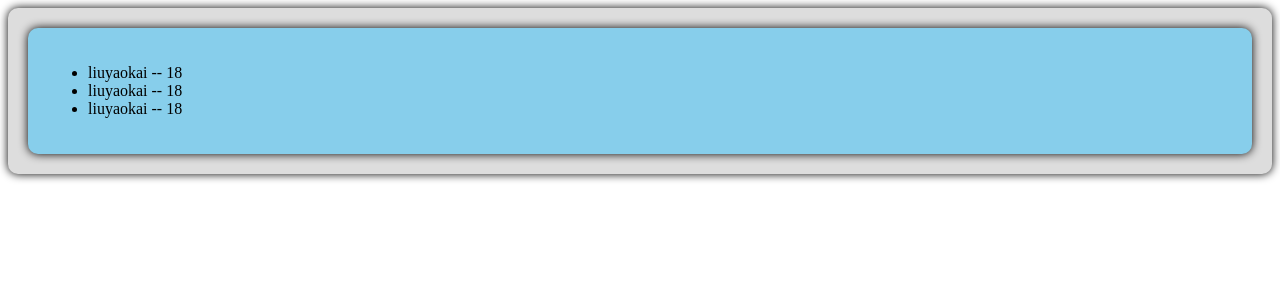
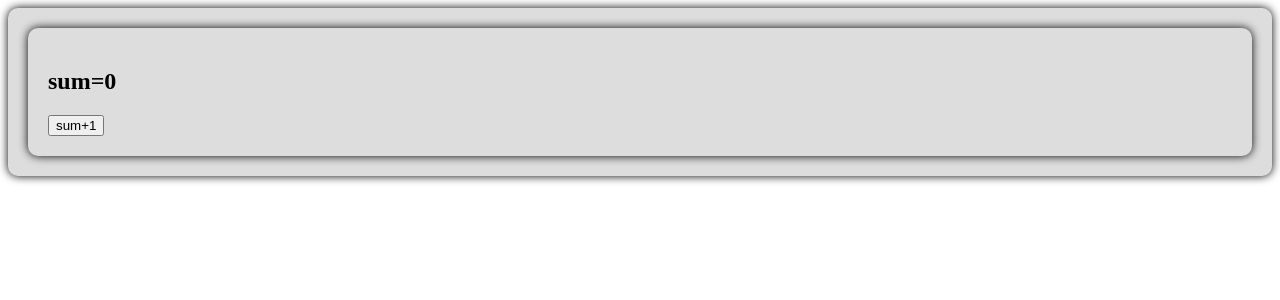
Before and after one commit to leo8799/vue_project_practice, a Vue app: page / in a window 1280 px wide. Shown: the top 300 px of the page. Built offline with nearby package versions, Linux system fonts and the light colour scheme; the HTML template or start-up script is replaced by a standard one.

Commit message:
feat: add lifePeriod.vue component
學會了如何使用生命周期鈎子函數

```diff
--- a/src/App.vue
+++ b/src/App.vue
@@ -1,25 +1,20 @@
 <template>
   <div class="app">
-    <!-- 加:則後面的字符串内容會轉爲標識符 -->
-    <!-- <h2 a="1+1" :b="1+1" c="x" :d="x">該標簽有四個props（屬性）</h2> -->
-    <!-- vue組件標簽的props屬性會傳遞給子組件，子組件可以編寫對應代碼覺得要不要接受，以及限制傳遞的數據類型 -->
-    <props a="哈哈" :list="personList"></props>
+    <!-- v-if 跟 v-show的區別在於，v-show不會卸載組件，只是將組件設爲不可視 -->
+    <lifePeriod v-if="isShow"></lifePeriod>
   </div>
 </template>
 
 <script lang="ts" setup name="App">
-  import { reactive } from 'vue';
-  import { type Persons } from './types';
-  import props from './components/props.vue';
+  import lifePeriod from './components/lifePeriod.vue';
+  import { onMounted, ref } from 'vue';
 
-  let x = 9
+  let isShow = ref(true)
 
-  // 標識符+<???>代表泛型，限制了數據類型
-  let personList = reactive<Persons>([
-  {id:'001', name: 'liuyaokai', age: 18},
-  {id:'002', name: 'liuyaokai', age: 18},
-  {id:'003', name: 'liuyaokai', age: 18}
-  ])
+
+  onMounted(()=>{
+    console.log('父組件挂載后')
+  })
 </script>
 
 <style>
--- /dev/null
+++ b/src/components/lifePeriod.vue
@@ -0,0 +1,46 @@
+<template>
+  <div class="life">
+    <h2>sum={{ sum }}</h2>
+    <button @click="add">sum+1</button>
+  </div>
+</template>
+
+<script lang="ts" setup name="lifePeriod">
+  import { ref, onBeforeMount, onMounted, onBeforeUpdate, onUpdated, onBeforeUnmount, onUnmounted } from 'vue';
+
+  let sum = ref(0)
+
+  function add(){
+    sum.value += 1
+  }
+
+  console.log('組件創建')
+
+  onBeforeMount(()=>{
+    console.log('組件挂載前')
+  })
+  onMounted(()=>{
+    console.log('組件挂載后')
+  })
+  onBeforeUpdate(()=>{
+    console.log('組件更新前')
+  })
+  onUpdated(()=>{
+    console.log('組件更新后')
+  })
+  onBeforeUnmount(()=>{
+    console.log('組件卸載前')
+  })
+  onUnmounted(()=>{
+    console.log('組件卸載後')
+  })
+</script>
+
+<style>
+  .life {
+    background-color: #ddd;
+    box-shadow: 0 0 10px;
+    border-radius: 10px;
+    paDDING: 20px;
+  }
+</style>
```
